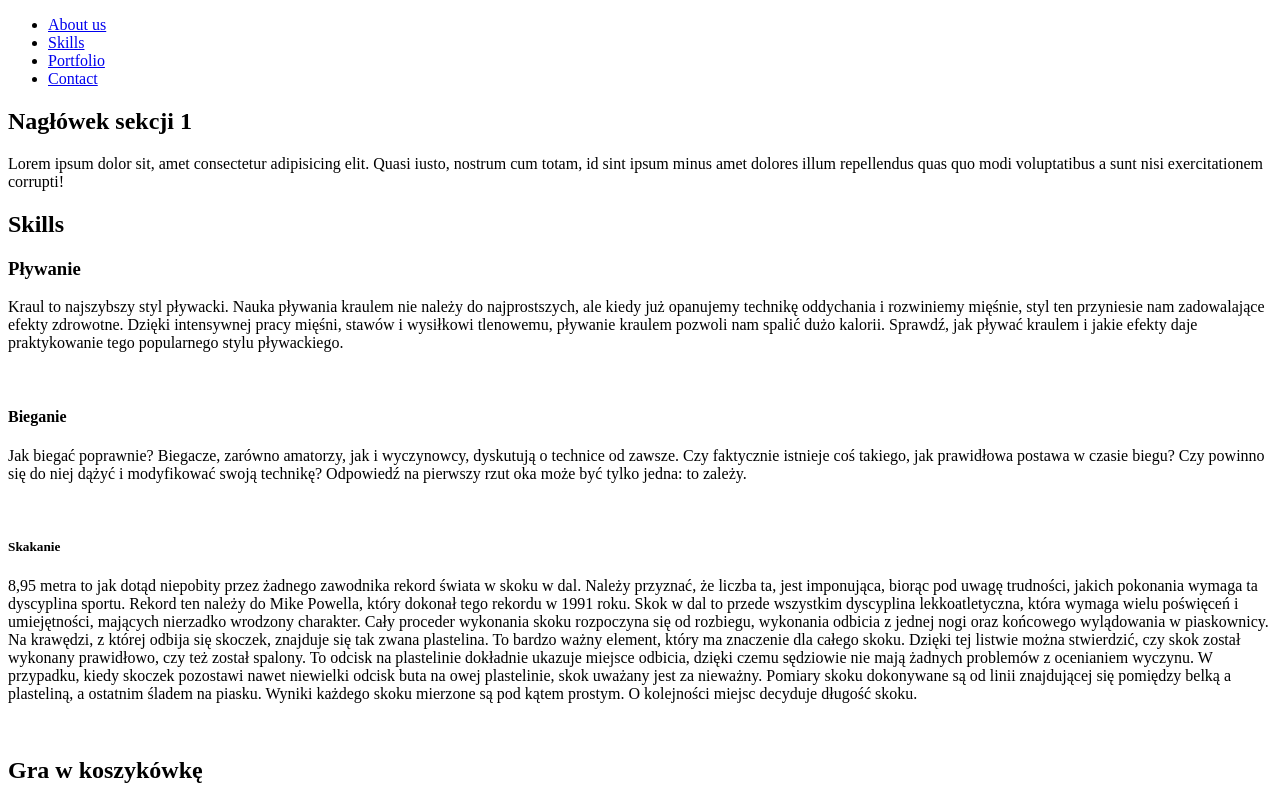
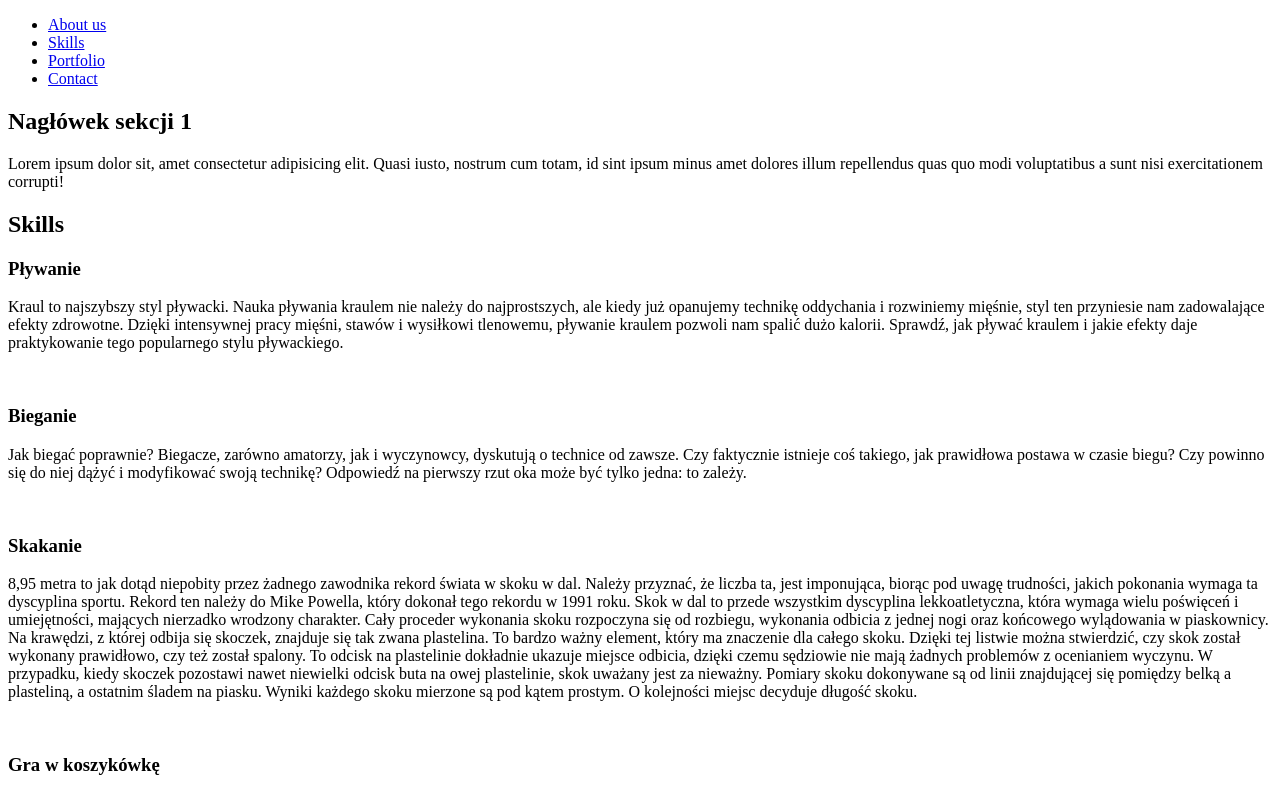
Before and after one commit to langesmartyna/www.html, a plain HTML site: page index.html in a window 1280 px wide. Shown: the top 792 px of the page. Drawn offline with Linux system fonts and the light colour scheme.

Commit message:
poprawka2

```diff
--- a/index.html
+++ b/index.html
@@ -38,14 +38,14 @@
         </div>
 
         <div class="skills">
-            <h4>Bieganie</h4>
+            <h3>Bieganie</h3>
             <p>Jak biegać poprawnie? Biegacze, zarówno amatorzy, jak i wyczynowcy, dyskutują o technice od zawsze. Czy
             faktycznie istnieje coś takiego, jak prawidłowa postawa w czasie biegu? Czy powinno się do niej dążyć i
             modyfikować swoją technikę? Odpowiedź na pierwszy rzut oka może być tylko jedna: to zależy.</p><br>
         </div>
 
         <div class="skills">
-            <h5>Skakanie</h5>
+            <h3>Skakanie</h3>
             <p>8,95 metra to jak dotąd niepobity przez żadnego zawodnika rekord świata w skoku w dal. Należy przyznać,
             że liczba ta, jest imponująca, biorąc pod uwagę trudności, jakich pokonania wymaga ta dyscyplina sportu.
             Rekord ten należy do Mike Powella, który dokonał tego rekordu w 1991 roku. Skok w dal to przede
@@ -62,7 +62,7 @@
         </div>
 
         <div class="skills">
-            <h2>Gra w koszykówkę</h2>
+            <h3>Gra w koszykówkę</h3>
             <p>Lorem ipsum dolor sit amet consectetur, adipisicing elit. Incidunt, saepe ipsa! Voluptates temporibus rerum adipisci reiciendis odit cumque vitae laborum. A beatae, autem labore sint eveniet, harum debitis magnam quaerat vero minima mollitia delectus accusantium! Magnam cum eaque tenetur neque.</p><br>
         </div>
 
```
